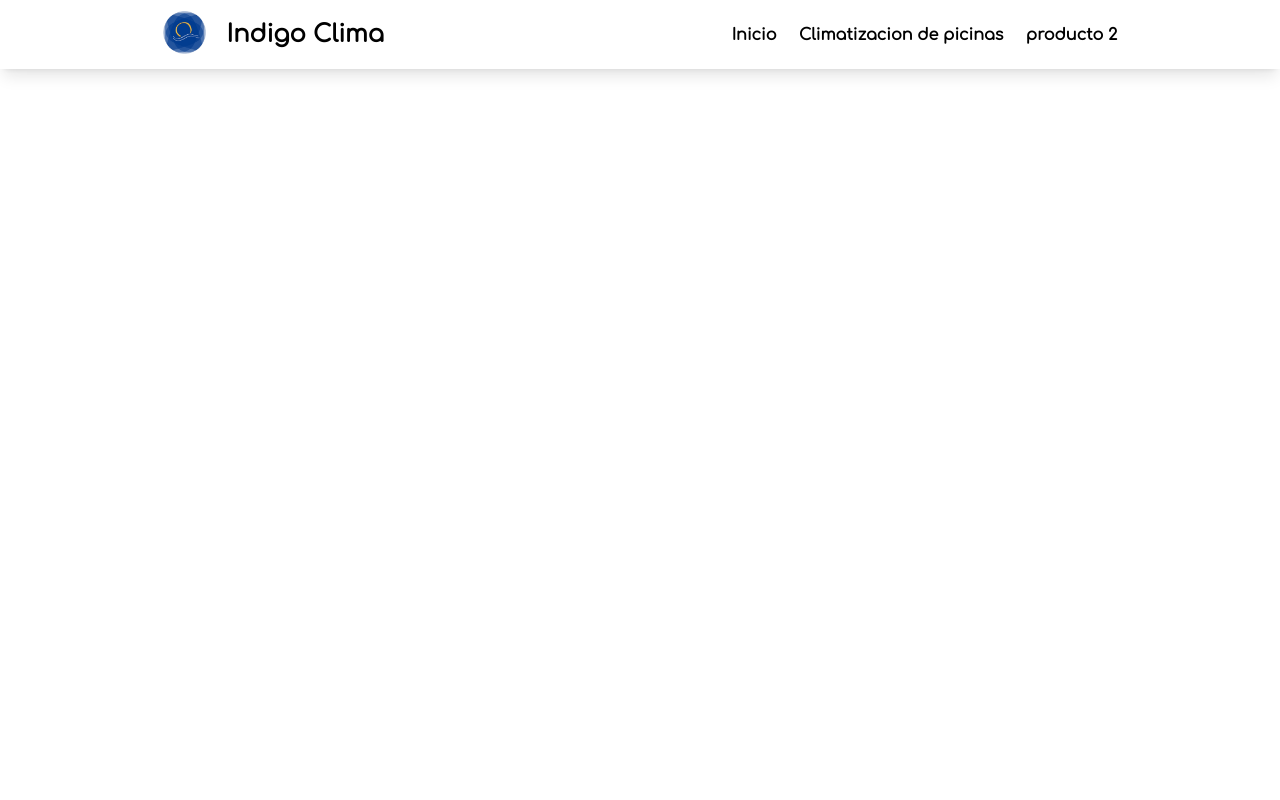
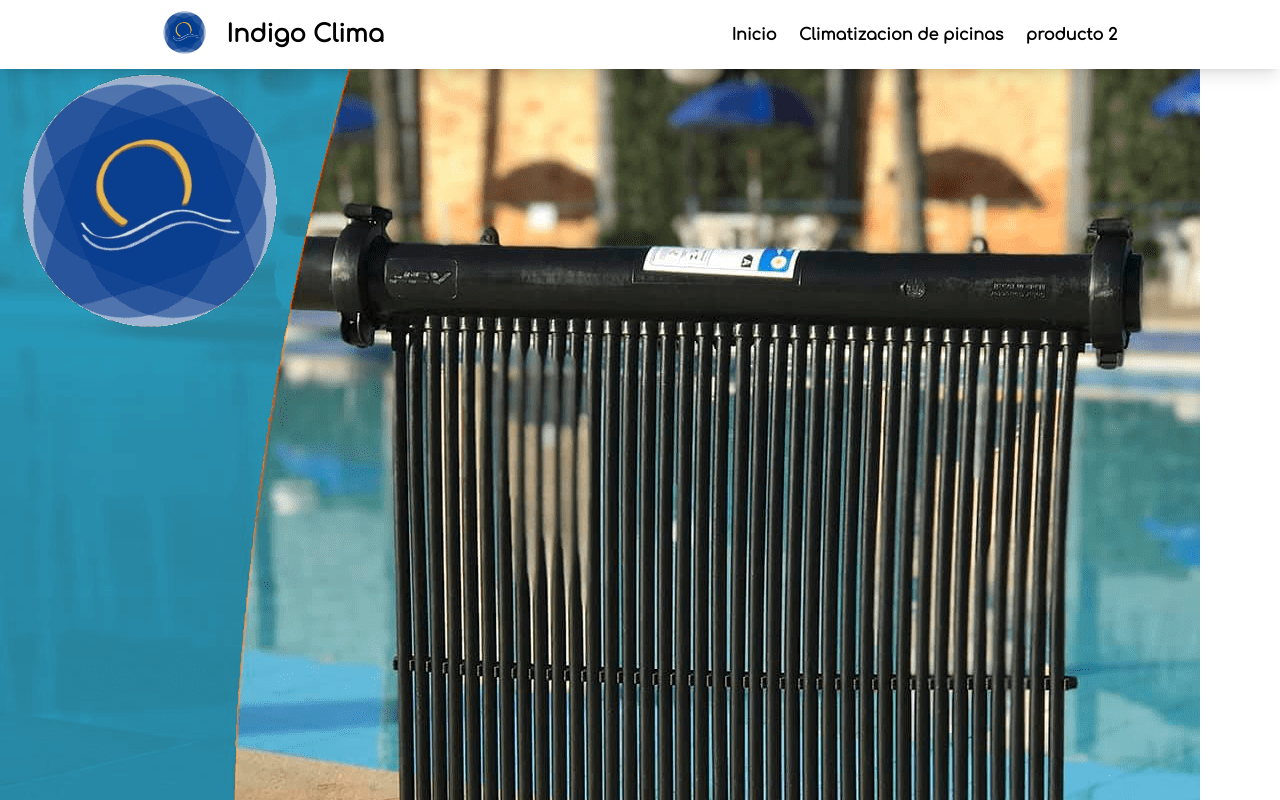
Before and after one commit to felipendelicia/indigoclima-web, a React (Create React App) app: page / in a window 1280 px wide. Both pictures are taken after a click on the item "Climatizacion de picinas". Shown: the top 800 px of the page. Built offline with nearby package versions, Linux system fonts and the light colour scheme; the HTML template or start-up script is replaced by a standard one.

Commit message:
added whatsapp link

```diff
--- a/src/App.tsx
+++ b/src/App.tsx
@@ -17,7 +17,7 @@ function App() {
           {
             products.map((product,index)=>{
               return(
-                <Route path={"/"+product.url} element={<Products/>} key={index}/>
+                <Route path={"/"+product.url} element={<Products imgsrc={product.imgsrc} name={product.name}/>} key={index}/>
               )
             })
           }
--- a/src/components/Home/Contact/Contact.tsx
+++ b/src/components/Home/Contact/Contact.tsx
@@ -7,19 +7,35 @@ const Contact = () => {
     <div className="contact-container">
       <div className="contact-field">
         <img src="./assets/img/pinIcon.png" className="contact-icon" alt="icon"/>
-        <p className="contact-text comfortaafont">Libertad 434 1S, CABA, Argentina</p>
+        <p className="contact-text comfortaafont">
+          <a href="https://goo.gl/maps/jpSm9pqLwZe2RDtD7" target="_blank" rel="noreferrer">
+            Libertad 434 1S, CABA, Argentina
+          </a>
+        </p>
       </div>
       <div className="contact-field">
         <img src="./assets/img/emailIcon.png"  className="contact-icon" alt="icon"/>
-        <p className="contact-text comfortaafont">admin@indigoclima.com.ar</p>
+        <p className="contact-text comfortaafont">
+          <a href="mailto:admin@indigoclima.com.ar">
+            admin@indigoclima.com.ar
+          </a>
+        </p>
       </div>
       <div className="contact-field">
         <img src="./assets/img/whatsappIcon.png"  className="contact-icon" alt="icon"/>
-        <p className="contact-text comfortaafont">+54 9 11 5139-5768</p>
+        <p className="contact-text comfortaafont">
+          <a href="https://wa.me/+5491151395768" target="_blank" rel="noreferrer">
+            +54 9 11 5139-5768
+          </a>
+        </p>
       </div>
       <div className="contact-field">
         <img src="./assets/img/instagramIcon.png"  className="contact-icon" alt="icon"/>
-        <p className="contact-text comfortaafont">@indigoclima</p>
+        <p className="contact-text comfortaafont">
+          <a href="https://www.instagram.com/indigoclima/" target="_blank" rel="noreferrer">
+            @indigoclima
+          </a>
+        </p>
       </div>
     </div>
   )
--- a/src/components/Home/FrequentQuestions/FrequentQuestions.tsx
+++ b/src/components/Home/FrequentQuestions/FrequentQuestions.tsx
@@ -21,7 +21,7 @@ const FrequentQuestions = () => {
                   e.currentTarget.lastElementChild?.classList.add("show")
                   fatherNode.add("bigger")
                 }
-              }}>
+              }} key={index}>
                 <div className="accordion-item-q comfortaafont">
                   {element.q}
                 </div>
--- a/src/components/Products/Products.css
+++ b/src/components/Products/Products.css
@@ -2,3 +2,6 @@
     height: 100vh;
     background-color: #fff;
 }
+
+.product-img{
+}
--- a/src/components/Products/Products.tsx
+++ b/src/components/Products/Products.tsx
@@ -2,13 +2,24 @@ import React from 'react'
 
 import "./Products.css"
 
-import products from "./products.json"
+interface productsProps {
+  name:string,
+  imgsrc:string
+}
 
-const Products = () => {
+const Products = (props:productsProps) => {
   return (
     <div className="products-container">
       <div className="product">
-
+        <div className="product-img-container">
+          <img className="product-img" src={props.imgsrc} alt={props.name}/>
+        </div>
+        <div className="product-button-description">
+          <div className="product-description">
+          </div>
+          <div className="product-button">
+          </div>
+        </div>
       </div>
     </div>
   )
--- a/src/components/Products/products.json
+++ b/src/components/Products/products.json
@@ -3,12 +3,14 @@
         "id":0,
         "name":"Climatizacion de picinas",
         "description":"Utilizando la misma bomba del sistema del filtrado que dispone la piscina, o adicionando una bomba auxiliar, el agua fría es conducida hacia los paneles solares que se encuentran colocados sobre el techo de la vivienda, en donde paulatinamente va a aumentar su temperatura gracias a la energía térmica brindada por el sol. Luego, el agua retorna nuevamente a la piscina con la temperatura confortable que usted desee. Nuestro equipo también incluye un controlador automático de temperatura que va a darle la posibilidad a usted de controlar tanto los horarios de funcionamiento, como la temperatura máxima del agua.",
-        "url":"climatizacion-de-piscinas"
+        "url":"climatizacion-de-piscinas",
+        "imgsrc":"./assets/img/colectorSolar.png"
     },
     {
         "id":1,
         "name":"producto 2",
         "description":"",
-        "url":"producto-2"
+        "url":"producto-2",
+        "imgsrc":"./assets/img/colectorSolar.png"
     }
 ]
```
Also changed, not shown: public/assets/img/colectorSolar.png (added), 1 other file (tests, documents, lock files or other folders).
